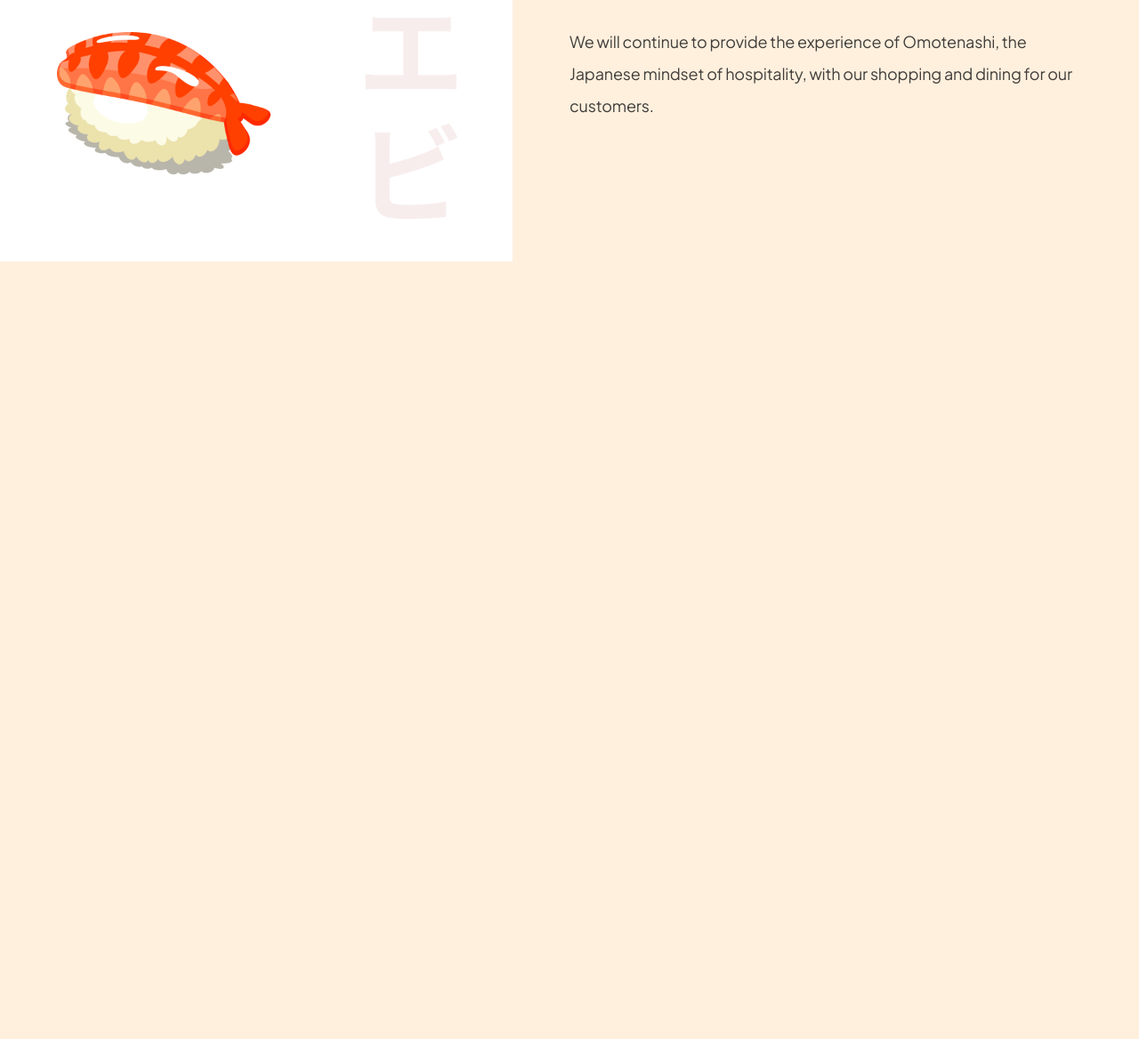
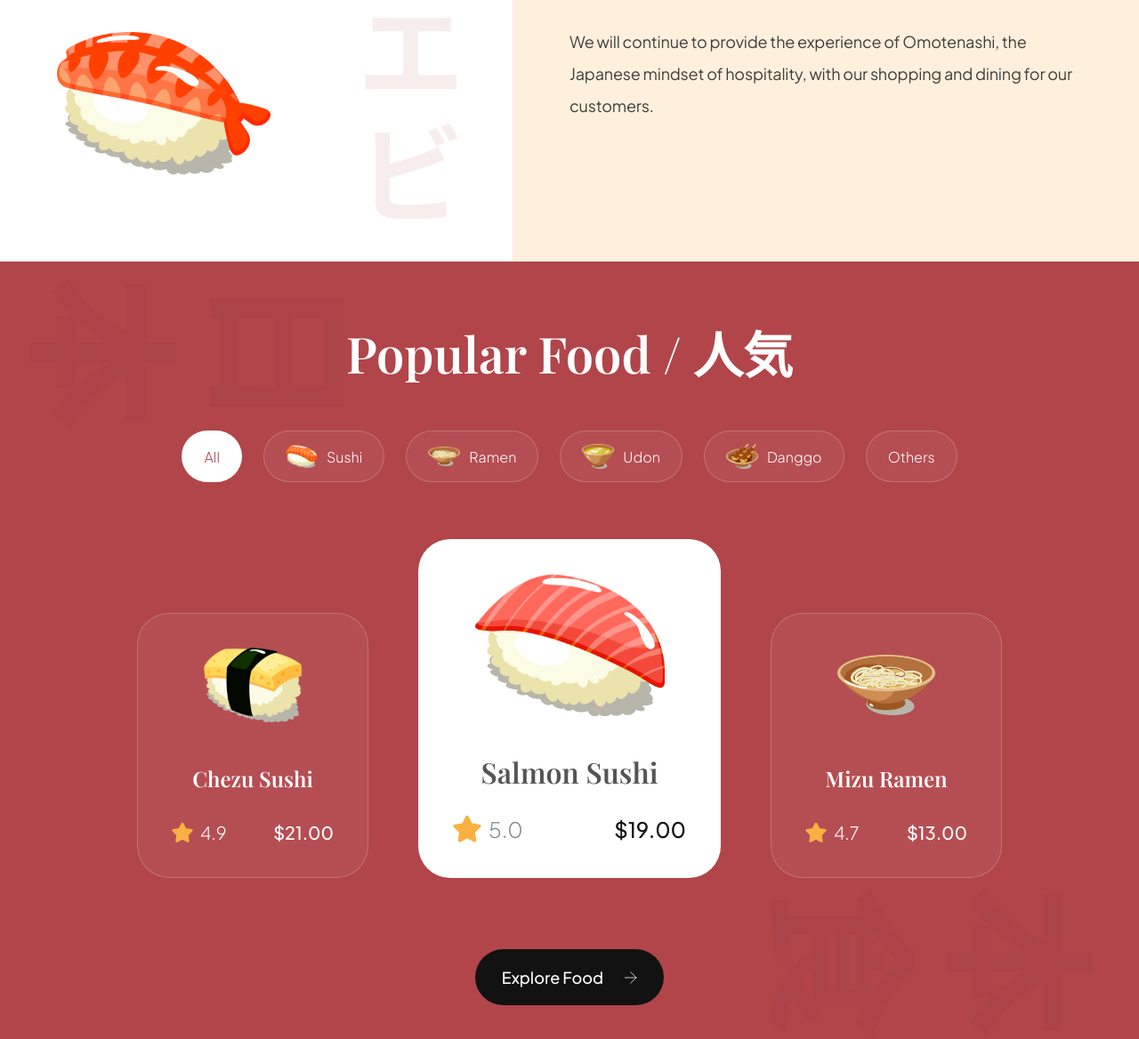
Before and after one commit to SwapnilBhattacharya05/sushi_landing_page, a website built with Vite: page index.html in a window 1280 px wide. Shown: the part 1224-2392 px from the top of the page at 89% size. Before the commit the page ends 1518 px from the top, so only its background shows below. Built offline with nearby package versions, Linux system fonts and the light colour scheme.

Commit message:
Create Popular Section

```diff
--- a/css/sections/popular.css
+++ b/css/sections/popular.css
@@ -0,0 +1,185 @@
+.popular-foods {
+  padding: 64px;
+  display: flex;
+  flex-direction: column;
+  background-color: var(--primary-color);
+  background-image: url("../../assets/popular_bg.png");
+  background-position: center;
+  background-repeat: no-repeat;
+  background-size: contain;
+  overflow: hidden;
+}
+
+.popular-foods__title {
+  font-size: 56px;
+  font-family: var(--playfair-display);
+  font-weight: 600;
+  line-height: 78px;
+  color: #fff;
+  text-align: center;
+}
+
+.popular-foods__filters {
+  margin-top: 48px;
+  max-width: 100%;
+  overflow-x: auto;
+  display: flex;
+  justify-content: center;
+  gap: 24px;
+}
+
+.popular-foods__filter-btn {
+  padding: 10px 24px;
+  display: flex;
+  align-items: center;
+  flex-direction: row;
+  gap: 10px;
+  background: rgba(255, 255, 255, 0.05);
+  border: 1px solid rgba(255, 255, 255, 0.2);
+  border-radius: 46px;
+  font-size: 16px;
+  font-weight: 300;
+  line-height: 25px;
+  font-family: var(--plus-jakarta-sans);
+  color: #fff;
+  cursor: pointer;
+}
+
+.popular-foods__filter-btn img {
+  width: 36px;
+  height: 36px;
+  object-fit: contain;
+}
+
+.popular-foods__filter-btn.active {
+  background: #fff;
+  color: var(--primary-color);
+}
+
+.popular-foods__filter-btn:hover {
+  background: #fff;
+  color: var(--primary-color);
+}
+
+.popular-foods__catalogue {
+  margin-top: 64px;
+  display: flex;
+  justify-content: center;
+  align-items: flex-end;
+  flex-wrap: wrap;
+  gap: 56px;
+}
+
+.popular-foods__button {
+  width: fit-content;
+  padding: 20px 30px;
+  margin: 80px auto 0;
+  font-weight: 500;
+  font-size: 18px;
+  line-height: 23px;
+  font-family: var(--plus-jakarta-sans);
+  color: #fff;
+  border: none;
+  outline: none;
+  background: var(--secondary-color);
+  border-radius: 64px;
+  cursor: pointer;
+}
+
+.popular-foods__button img {
+  width: 14px;
+  height: 14px;
+  object-fit: contain;
+  margin-left: 21px;
+}
+
+.popular-foods__card {
+  padding: 38px;
+  min-width: 260px;
+  height: fit-content;
+  display: flex;
+  align-items: center;
+  flex-direction: column;
+  border-radius: 36px;
+  background: rgba(255, 255, 255, 0.05);
+  border: 1px solid rgba(255, 255, 255, 0.2);
+}
+
+.popular-foods__card-image {
+  width: 110px;
+  height: 84px;
+  object-fit: contain;
+}
+
+.popular-foods__card-title {
+  margin-top: 47px;
+  font-weight: 600;
+  font-size: 24px;
+  line-height: 32px;
+  font-family: var(--playfair-display);
+  color: #fff;
+  text-align: center;
+}
+
+.popular-foods__card-details {
+  width: 100%;
+  margin-top: 32px;
+}
+
+.popular-foods__card-rating {
+  display: flex;
+  align-items: center;
+  gap: 8px;
+}
+
+.popular-foods__card-rating img {
+  width: 24px;
+  height: 24px;
+  object-fit: contain;
+}
+
+.popular-foods__card-rating p {
+  font-size: 20px;
+  font-weight: 300;
+  font-family: var(--plus-jakarta-sans);
+  color: #fff;
+}
+
+.popular-foods__card-price {
+  font-size: 20px;
+  font-weight: 500;
+  font-family: var(--plus-jakarta-sans);
+  color: #fff;
+}
+
+.popular-foods__card.active-card {
+  background: #fff;
+  min-width: 340px;
+}
+
+.popular-foods__card.active-card .popular-foods__card-image {
+  width: 244px;
+  height: 160px;
+}
+
+.popular-foods__card.active-card .popular-foods__card-title {
+    color: var(--black-500);
+    font-size: 32px;
+
+}
+
+.popular-foods__card.active-card .popular-foods__card-rating img {
+    width: 32px;
+    height: 32px;
+}
+
+.popular-foods__card.active-card .popular-foods__card-rating p {
+    font-size: 24px;
+    color: var(--gray-100);
+
+}
+
+.popular-foods__card.active-card .popular-foods__card-price {
+    font-size: 24px;
+    color: var(--secondary-color);
+}
--- a/index.html
+++ b/index.html
@@ -93,8 +93,83 @@
     <div class="about-us__content">
       <p class="sushi__subtitle">About Us / 私たちに関しては</p>
       <h3 class="sushi__title">Our mission is to bring true Japanese Flavours to you.</h3>
-      <p class="sushi__description">We will continue to provide the experience of Omotenashi, the Japanese mindset of hospitality, with our shopping and dining for our customers.</p>
+      <p class="sushi__description">We will continue to provide the experience of Omotenashi, the Japanese mindset of
+        hospitality, with our shopping and dining for our customers.</p>
     </div>
+  </section>
+
+  <!-- POPULAR FOODS -->
+
+  <section class="popular-foods" id="menu">
+    <h2 class="popular-foods__title">Popular Food / 人気</h2>
+    <div class="popular-foods__filters sushi__hide-scrollbar">
+      <button class="popular-foods__filter-btn active">
+        All
+      </button>
+      <button class="popular-foods__filter-btn">
+        <img src="assets/sushi-9.png" alt="sushi 9" />
+        Sushi
+      </button>
+      <button class="popular-foods__filter-btn">
+        <img src="assets/sushi-8.png" alt="sushi 8" />
+        Ramen
+      </button>
+      <button class="popular-foods__filter-btn">
+        <img src="assets/sushi-7.png" alt="sushi 7" />
+        Udon
+      </button>
+      <button class="popular-foods__filter-btn">
+        <img src="assets/sushi-6.png" alt="sushi 6" />
+        Danggo
+      </button>
+      <button class="popular-foods__filter-btn">
+        Others
+      </button>
+    </div>
+
+    <div class="popular-foods__catalogue">
+      <article class="popular-foods__card">
+        <img class="popular-foods__card-image" src="assets/sushi-12.png" alt="sushi-12" />
+        <h4 class="popular-foods__card-title">Chezu Sushi</h4>
+        <div class="popular-foods__card-details flex-between">
+          <div class="popular-foods__card-rating">
+            <img src="assets/star.svg" alt="star" />
+            <p>4.9</p>
+          </div>
+
+          <p class="popular-foods__card-price">$21.00</p>
+        </div>
+      </article>
+      <article class="popular-foods__card active-card">
+        <img class="popular-foods__card-image" src="assets/sushi-11.png" alt="sushi-11" />
+        <h4 class="popular-foods__card-title">Salmon Sushi</h4>
+        <div class="popular-foods__card-details flex-between">
+          <div class="popular-foods__card-rating">
+            <img src="assets/star.svg" alt="star" />
+            <p>5.0</p>
+          </div>
+
+          <p class="popular-foods__card-price">$19.00</p>
+        </div>
+      </article>
+      <article class="popular-foods__card">
+        <img class="popular-foods__card-image" src="assets/sushi-10.png" alt="sushi-10" />
+        <h4 class="popular-foods__card-title">Mizu Ramen</h4>
+        <div class="popular-foods__card-details flex-between">
+          <div class="popular-foods__card-rating">
+            <img src="assets/star.svg" alt="star" />
+            <p>4.7</p>
+          </div>
+
+          <p class="popular-foods__card-price">$13.00</p>
+        </div>
+      </article>
+    </div>
+    <button class="popular-foods__button">
+      Explore Food
+      <img src="assets/arrow-right.svg" alt="arrow-right" />
+    </button>
+
   </section>
   <script src="js/script.js" type="module"></script>
 
```
